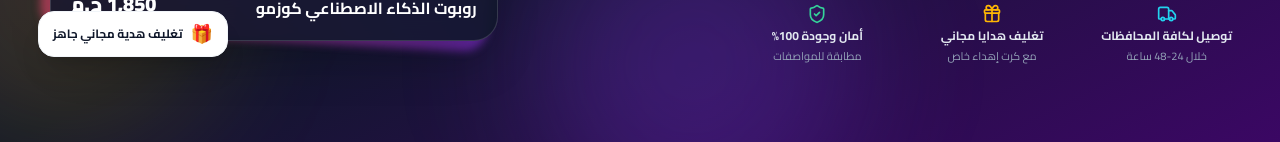
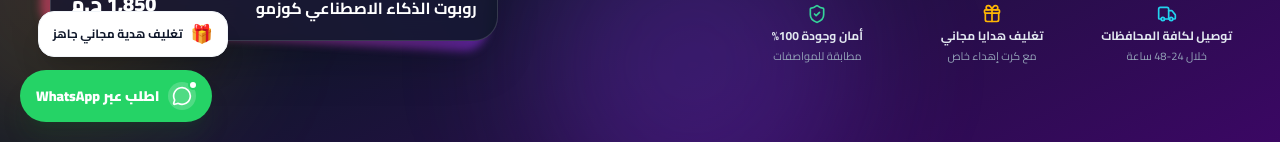
Before and after one commit to alaaomran2020/omrantoys-store, a React (Vite) app: page / in a window 1280 px wide. Shown: the part 658-800 px from the top of the page. Built offline with nearby package versions, Linux system fonts and the light colour scheme.

Commit message:
feat(contact): add floating WhatsApp order button

```diff
--- a/src/App.jsx
+++ b/src/App.jsx
@@ -20,6 +20,7 @@
 import OrderTrackingModal from './components/common/OrderTrackingModal';
 import AdminDashboardModal from './components/admin/AdminDashboardModal';
 import LiveSalesNotification from './components/common/LiveSalesNotification';
+import FloatingWhatsApp from './components/common/FloatingWhatsApp';
 import Toast from './components/common/Toast';
 
 function StoreApp() {
@@ -46,6 +47,7 @@
 
       {/* Footer */}
       <Footer />
+      <FloatingWhatsApp />
 
       {/* Interactive Modals */}
       <ProductDetailModal />
--- /dev/null
+++ b/src/components/common/FloatingWhatsApp.jsx
@@ -0,0 +1,21 @@
+import { MessageCircle } from 'lucide-react';
+
+const WHATSAPP_URL = 'https://wa.me/201555570269?text=%D9%85%D8%B1%D8%AD%D8%A8%D8%A7%D8%8C%20أحتاج%20مساعدة%20في%20اختيار%20لعبة';
+
+export default function FloatingWhatsApp() {
+  return (
+    <a
+      href={WHATSAPP_URL}
+      target="_blank"
+      rel="noreferrer"
+      aria-label="تواصل مع شركة عمران التجارية عبر WhatsApp"
+      className="fixed bottom-5 left-5 z-40 inline-flex items-center gap-2 rounded-full bg-[#25D366] px-4 py-3 text-sm font-black text-white shadow-xl shadow-green-900/20 transition-all hover:-translate-y-1 hover:bg-[#1ebe5d] focus:outline-none focus:ring-4 focus:ring-green-300"
+    >
+      <span className="relative flex h-7 w-7 items-center justify-center rounded-full bg-white/20">
+        <MessageCircle className="h-5 w-5" />
+        <span className="absolute -right-0.5 -top-0.5 h-2.5 w-2.5 rounded-full border-2 border-[#25D366] bg-white" />
+      </span>
+      <span className="hidden sm:inline">اطلب عبر WhatsApp</span>
+    </a>
+  );
+}
```
